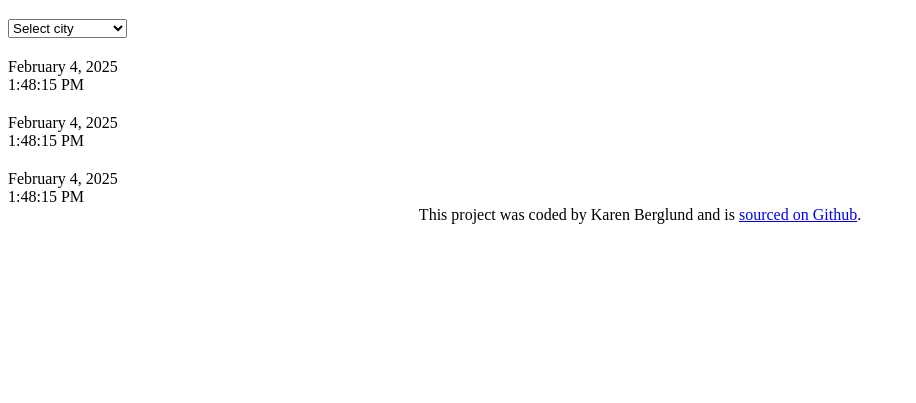
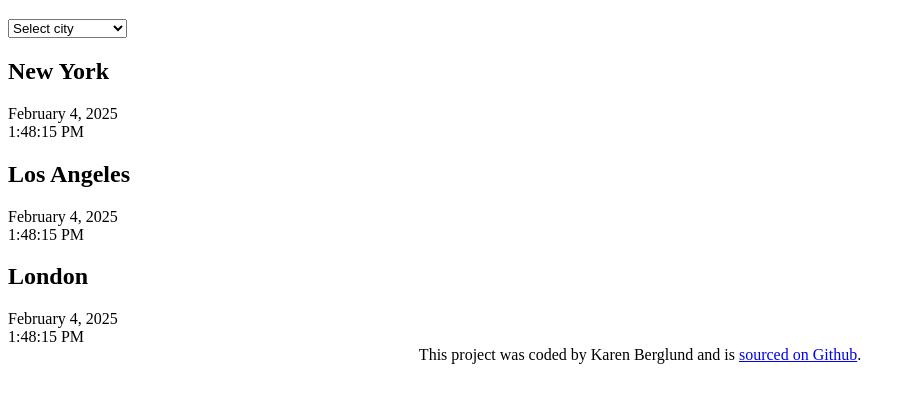
Before and after one commit to Primabratinella/addon2worldclock, a plain HTML site: page index.html in a window 1280 px wide. Shown: the part 61-464 px from the top of the page, without its empty margins (0-916 px from the left). Drawn offline with Linux system fonts and the light colour scheme.

Commit message:
Added h2 values

```diff
--- a/index.html
+++ b/index.html
@@ -20,20 +20,21 @@
      </select>
 
     <div class="cities">
-        <h2></h2>
+        <h2>New York</h2>
         <div class="date">February 4, 2025</div>
         <div class="time">1:48:15 PM</div>
     </div>
     <div class="cities">
-        <h2></h2>
+        <h2>Los Angeles</h2>
         <div class="date">February 4, 2025</div>
         <div class="time">1:48:15 PM</div>
     </div>
     <div class="cities">
-        <h2></h2>
+        <h2>London</h2>
         <div class="date">February 4, 2025</div>
         <div class="time">1:48:15 PM</div>
     </div>
+
     <footer>
         This project was coded by Karen Berglund and is
         <a href="https://github.com/Primabratinella/addon2worldclock" target=" _blank"> sourced on Github</a>.
```
